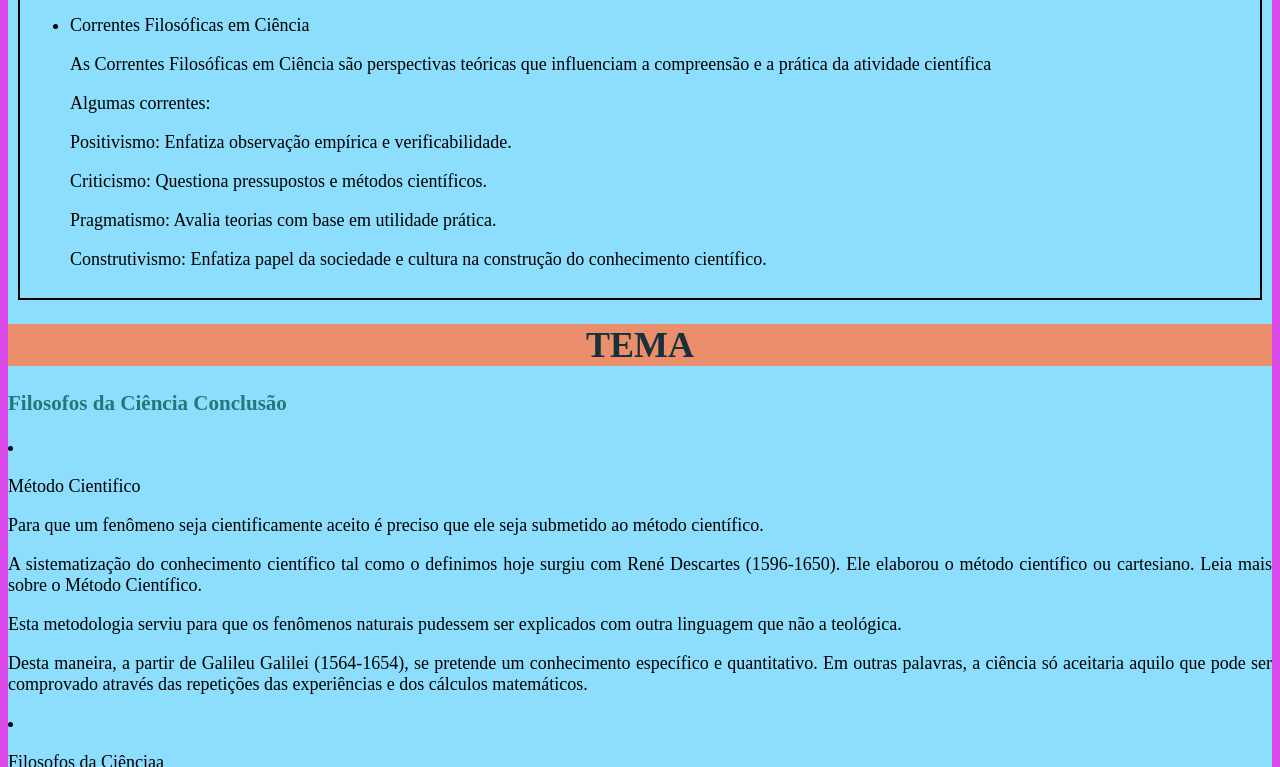
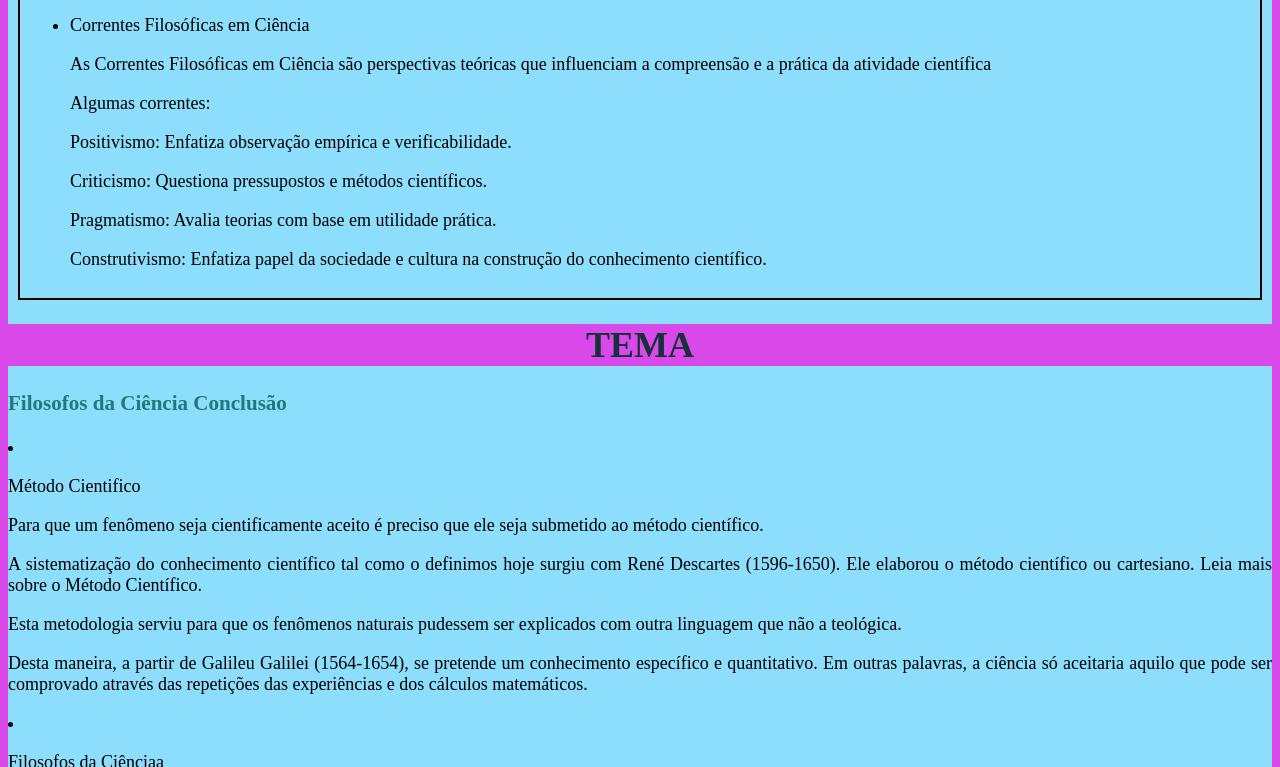
Before and after one commit to thy7220/projeto-1, a plain HTML site: page index.html in a window 1280 px wide. Shown: the part 874-1641 px from the top of the page. Drawn offline with Linux system fonts and the light colour scheme; a script that the page names is missing.

Commit message:
Update style.css

```diff
--- a/style.css
+++ b/style.css
@@ -1,5 +1,5 @@
 body {background-color: #D949E9; text-align: justify; font-size:18px;}
-h1 {text-align: center;background-color:#eb8e6c; color:#17313B;}
+h1 {text-align: center;background-color:#D949E9; color:#17313B;}
 h3 {text-align: justify; color: #1f7a79;}
 b{color: blue; font-size: 18px;}
 i {color: blue; font-size: 18px;}
```
